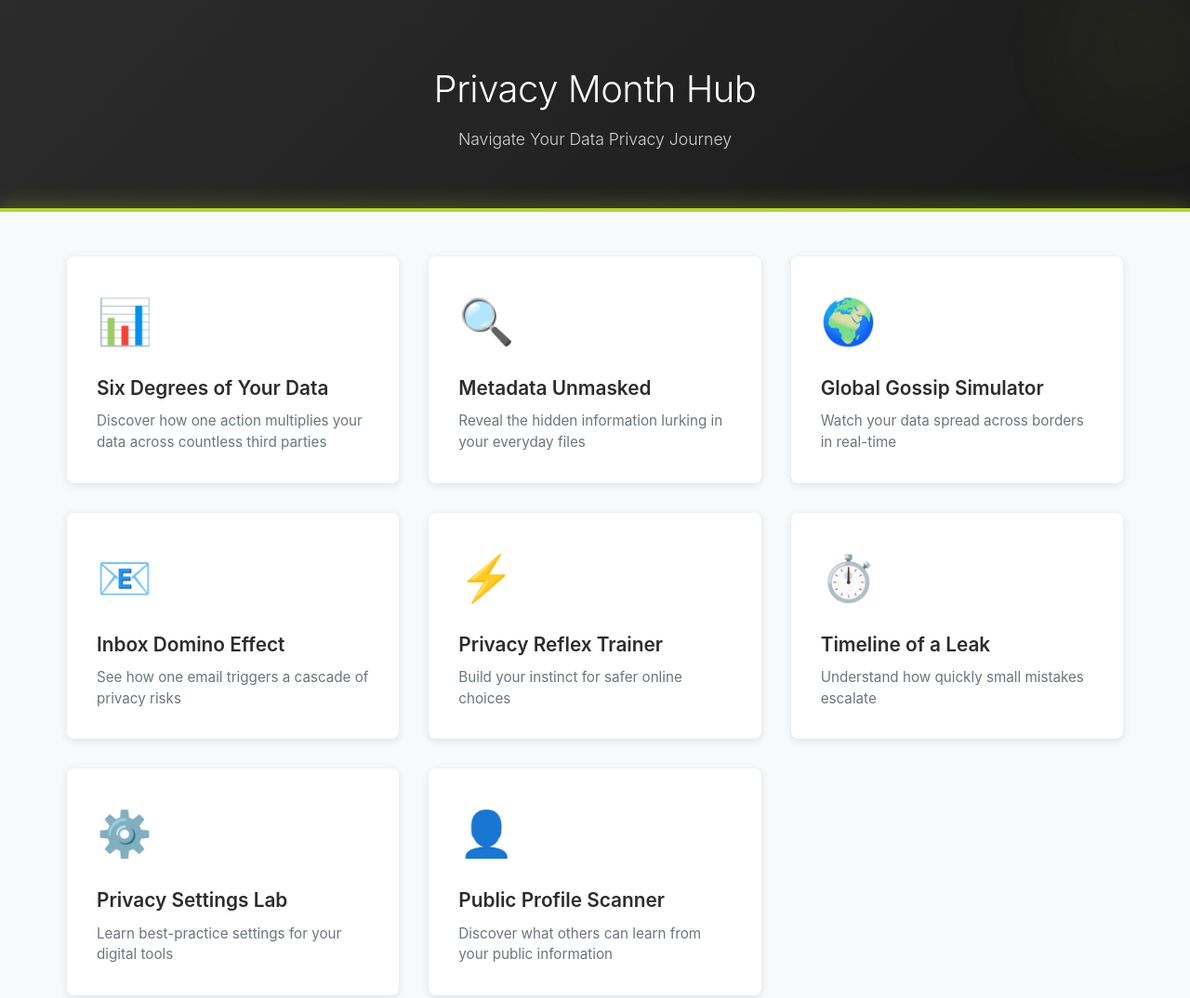
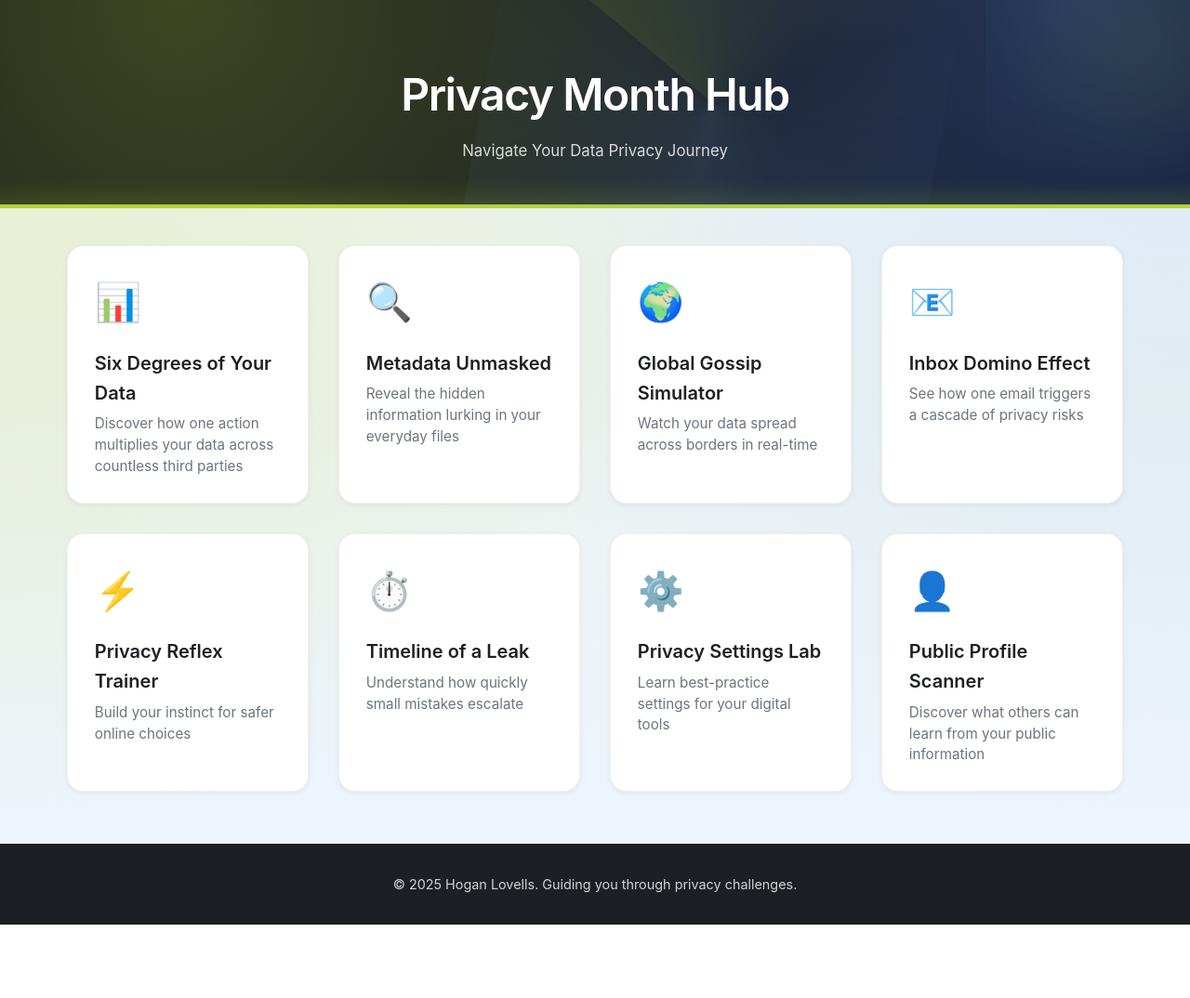
Before and after one commit to frazermacrobert/privacy_hub, a plain HTML site: page index.html in a window 1280 px wide. Shown: the top 1074 px of the page at 93% size. After the commit the page ends 995 px from the top, so only its background shows below. Drawn offline with Linux system fonts and the light colour scheme.

Commit message:
Update hub.css

```diff
--- a/styles/hub.css
+++ b/styles/hub.css
@@ -1,112 +1,180 @@
+/* -------------------------------------------------
+   GLOBAL RESET
+-------------------------------------------------- */
 * {
     margin: 0;
     padding: 0;
     box-sizing: border-box;
 }
 
+/* -------------------------------------------------
+   THEME VARIABLES - HOGAN LOVELLS TINT
+-------------------------------------------------- */
 :root {
     --hl-green: #B3D334;
-    --hl-dark: #2c2c2c;
-    --hl-light: #f8f9fa;
+    --hl-green-soft: #dff2a0;
+    --hl-dark: #1d1f24;
+    --hl-light: #f4f6f9;
     --hl-gray: #6c757d;
-    --shadow: 0 2px 8px rgba(0,0,0,0.1);
+    --hl-blue-soft: #d7e9ff;
+    --hl-surface: #ffffff;
+    --hl-border-soft: rgba(0, 0, 0, 0.06);
+
+    --shadow-soft: 0 2px 6px rgba(0, 0, 0, 0.06);
+    --shadow-card: 0 14px 35px rgba(15, 23, 42, 0.14);
 }
 
+/* -------------------------------------------------
+   BASE STYLES
+-------------------------------------------------- */
 body {
-    font-family: -apple-system, BlinkMacSystemFont, 'Segoe UI', Roboto, 'Helvetica Neue', Arial, sans-serif;
-    background: var(--hl-light);
+    font-family: 'Inter', system-ui, -apple-system, BlinkMacSystemFont, 'Segoe UI', sans-serif;
+    background:
+        radial-gradient(circle at 0% 0%, rgba(183, 213, 52, 0.22), transparent 55%),
+        radial-gradient(circle at 100% 0%, rgba(125, 179, 255, 0.2), transparent 55%),
+        linear-gradient(180deg, #f7f8fb 0%, #eef3f0 40%, #edf4ff 100%);
     color: var(--hl-dark);
     line-height: 1.6;
     position: relative;
     overflow-x: hidden;
 }
 
-/* Lighthouse beacon effect - subtle rotating glow */
+/* -------------------------------------------------
+   LIGHTHOUSE BEACON - BACKGROUND GLOW
+-------------------------------------------------- */
 .lighthouse-beacon {
     position: fixed;
-    top: -100px;
-    right: -100px;
-    width: 300px;
-    height: 300px;
-    background: radial-gradient(circle, rgba(179, 211, 52, 0.1) 0%, transparent 70%);
-    animation: lighthouse-pulse 4s ease-in-out infinite;
+    top: -120px;
+    right: -120px;
+    width: 340px;
+    height: 340px;
+    background:
+        radial-gradient(circle, rgba(179, 211, 52, 0.18) 0%, transparent 65%),
+        radial-gradient(circle at 30% 30%, rgba(125, 179, 255, 0.18) 0%, transparent 70%);
+    animation: lighthouse-pulse 5s ease-in-out infinite;
     pointer-events: none;
     z-index: 1;
 }
 
 @keyframes lighthouse-pulse {
     0%, 100% {
-        opacity: 0.3;
+        opacity: 0.4;
         transform: scale(1);
     }
     50% {
-        opacity: 0.6;
-        transform: scale(1.1);
+        opacity: 0.8;
+        transform: scale(1.05);
     }
 }
 
+/* -------------------------------------------------
+   HUB HEADER
+-------------------------------------------------- */
 .hub-header {
-    background: linear-gradient(135deg, var(--hl-dark) 0%, #1a1a1a 100%);
+    background:
+        radial-gradient(circle at 15% 0%, rgba(179, 211, 52, 0.25), transparent 60%),
+        radial-gradient(circle at 90% 0%, rgba(83, 144, 255, 0.22), transparent 60%),
+        linear-gradient(135deg, #14161a 0%, #191b21 55%, #111827 100%);
     color: white;
-    padding: 4rem 2rem;
+    padding: 4rem 2rem 3rem;
     text-align: center;
     position: relative;
     overflow: hidden;
 }
 
-/* Lighthouse beam effect - green glow at bottom */
+/* thin green "beam" at bottom of header */
 .hub-header::before {
     content: '';
     position: absolute;
     bottom: 0;
-    left: 0;
-    right: 0;
+    left: -10%;
+    right: -10%;
     height: 4px;
     background: var(--hl-green);
-    box-shadow: 0 0 20px var(--hl-green);
+    box-shadow: 0 0 24px rgba(179, 211, 52, 0.9);
+}
+
+/* subtle rotating cone to mimic a lighthouse sweep */
+.hub-header::after {
+    content: '';
+    position: absolute;
+    top: -60%;
+    left: -20%;
+    width: 160%;
+    height: 220%;
+    background: conic-gradient(
+        from 210deg,
+        rgba(179, 211, 52, 0.18),
+        rgba(179, 211, 52, 0),
+        rgba(125, 179, 255, 0.16),
+        rgba(125, 179, 255, 0)
+    );
+    opacity: 0.55;
+    animation: beacon-sweep 18s linear infinite;
+    pointer-events: none;
+}
+
+@keyframes beacon-sweep {
+    from { transform: rotate(0deg); }
+    to { transform: rotate(360deg); }
+}
+
+.header-content {
+    position: relative;
+    z-index: 2;
+    max-width: 720px;
+    margin: 0 auto;
 }
 
 .header-content h1 {
-    font-size: 2.5rem;
-    font-weight: 300;
+    font-size: clamp(2.4rem, 4vw, 3rem);
+    font-weight: 600;
+    letter-spacing: -0.03em;
     margin-bottom: 0.5rem;
-    letter-spacing: -0.5px;
 }
 
 .tagline {
-    font-size: 1.1rem;
-    color: rgba(255, 255, 255, 0.8);
-    font-weight: 300;
+    font-size: 1.05rem;
+    color: rgba(255, 255, 255, 0.82);
+    font-weight: 400;
 }
 
+/* -------------------------------------------------
+   MAIN CONTENT
+-------------------------------------------------- */
 .hub-main {
     max-width: 1200px;
-    margin: 3rem auto;
+    margin: 2.5rem auto 3.5rem;
     padding: 0 2rem;
     position: relative;
     z-index: 2;
 }
 
+/* grid of tool cards */
 .tool-grid {
     display: grid;
-    grid-template-columns: repeat(auto-fit, minmax(280px, 1fr));
+    grid-template-columns: repeat(auto-fit, minmax(260px, 1fr));
     gap: 2rem;
     margin-bottom: 3rem;
 }
 
+/* -------------------------------------------------
+   TOOL CARDS
+-------------------------------------------------- */
 .tool-card {
-    background: white;
-    border-radius: 8px;
-    padding: 2rem;
+    background: var(--hl-surface);
+    border-radius: 18px;
+    padding: 1.8rem 1.8rem 1.7rem;
     text-decoration: none;
     color: var(--hl-dark);
-    transition: all 0.3s ease;
-    box-shadow: var(--shadow);
+    transition: transform 0.22s ease, box-shadow 0.26s ease, border-color 0.26s ease;
+    box-shadow: var(--shadow-soft);
+    border: 1px solid var(--hl-border-soft);
     position: relative;
     overflow: hidden;
 }
 
-/* Navigation beam effect on hover */
+/* green beam accent at top of card */
 .tool-card::before {
     content: '';
     position: absolute;
@@ -114,35 +182,54 @@ body {
     left: 0;
     width: 100%;
     height: 4px;
-    background: var(--hl-green);
+    background: linear-gradient(90deg, var(--hl-green), #7db3ff);
     transform: scaleX(0);
     transition: transform 0.3s ease;
     transform-origin: left;
 }
 
+/* soft radial glow in corner */
+.tool-card::after {
+    content: '';
+    position: absolute;
+    right: -40px;
+    bottom: -40px;
+    width: 120px;
+    height: 120px;
+    background: radial-gradient(circle, rgba(183, 213, 52, 0.22), transparent 65%);
+    opacity: 0;
+    transition: opacity 0.3s ease;
+}
+
 .tool-card:hover {
-    transform: translateY(-4px);
-    box-shadow: 0 8px 20px rgba(0,0,0,0.15);
+    transform: translateY(-5px);
+    box-shadow: var(--shadow-card);
+    border-color: rgba(179, 211, 52, 0.55);
 }
 
 .tool-card:hover::before {
     transform: scaleX(1);
 }
 
+.tool-card:hover::after {
+    opacity: 1;
+}
+
+/* icon and text */
 .tool-icon {
-    font-size: 3rem;
-    margin-bottom: 1rem;
+    font-size: 2.5rem;
+    margin-bottom: 1.1rem;
     display: inline-block;
     transition: transform 0.3s ease;
 }
 
 .tool-card:hover .tool-icon {
-    transform: scale(1.1);
+    transform: scale(1.08) translateY(-2px);
 }
 
 .tool-card h3 {
-    font-size: 1.3rem;
-    margin-bottom: 0.5rem;
+    font-size: 1.25rem;
+    margin-bottom: 0.4rem;
     font-weight: 600;
     color: var(--hl-dark);
 }
@@ -153,12 +240,15 @@ body {
     line-height: 1.5;
 }
 
+/* -------------------------------------------------
+   FOOTER
+-------------------------------------------------- */
 .hub-footer {
     background: var(--hl-dark);
     color: white;
     text-align: center;
     padding: 2rem;
-    margin-top: 4rem;
+    margin-top: 3rem;
 }
 
 .hub-footer p {
@@ -166,17 +256,24 @@ body {
     opacity: 0.8;
 }
 
-/* Mobile responsive */
+/* -------------------------------------------------
+   RESPONSIVE
+-------------------------------------------------- */
 @media (max-width: 768px) {
+    .hub-header {
+        padding: 3rem 1.5rem 2.5rem;
+    }
+
     .header-content h1 {
-        font-size: 2rem;
+        font-size: 2.1rem;
+    }
+
+    .hub-main {
+        margin: 2rem auto 3rem;
+        padding: 0 1.5rem;
     }
 
     .tool-grid {
         grid-template-columns: 1fr;
     }
-
-    .hub-main {
-        margin: 2rem auto;
-    }
 }
```
